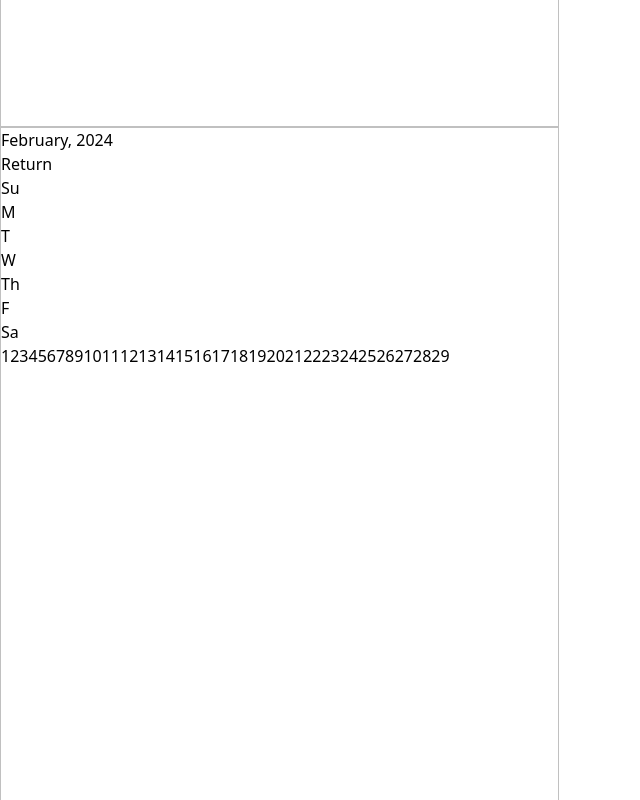
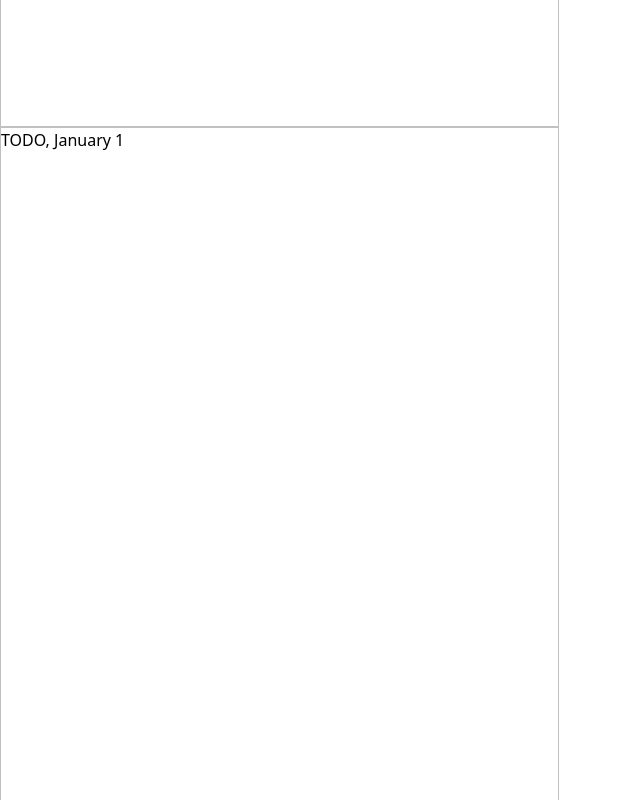
Before and after one commit to zero0Halo/a5-a6-calendar, a React (Vite) app: page / in a window 1280 px wide. Shown: the part 1460-2260 px from the top of the page, without its empty margins (0-640 px from the left). Built offline with nearby package versions, Linux system fonts and the light colour scheme.

Commit message:
feat: added generated todo pages with working links

```diff
--- a/src/components/MonthPage.tsx
+++ b/src/components/MonthPage.tsx
@@ -15,8 +15,8 @@ const blankStyle = "bg-slate-100";
 
 function MonthPage({ monthName, index, year }: MonthPageProps) {
   const monthStartString = `${index}/1/${year}`;
-  const daysInMonth = dayjs(monthStartString).daysInMonth();
-  const dayStartIndex = dayjs(monthStartString).day();
+  const daysInMonth: number = dayjs(monthStartString).daysInMonth();
+  const dayStartIndex: number = dayjs(monthStartString).day();
   let count = 0;
   const daysArray = [...new Array(42)].map((_, i) => {
     if (i + 1 >= dayStartIndex && count < daysInMonth) {
@@ -26,6 +26,7 @@ function MonthPage({ monthName, index, year }: MonthPageProps) {
   });
 
   return (
+    <>
       <Page key={monthName} pageIdentifier={`month-${index}`}>
         <div className="align-center flex justify-between px-8 pt-8">
           <h2 className="font-bold text-2xl">
@@ -50,12 +51,25 @@ function MonthPage({ monthName, index, year }: MonthPageProps) {
           <div className={headerStyle}>Sa</div>
 
           {daysArray.map((m) => (
-          <a className={m > 0 ? cellStyle : blankStyle} href="#">
+            <a
+              className={m > 0 ? cellStyle : blankStyle}
+              href={`#month-${index}-${m}`}
+            >
               {m > 0 ? m : ""}
             </a>
           ))}
         </div>
       </Page>
+
+      {[...new Array(daysInMonth)].map((_, i) => (
+        <Page
+          key={`${monthName}-${i + 1}`}
+          pageIdentifier={`month-${index}-${i + 1}`}
+        >
+          TODO, {monthName} {i + 1}
+        </Page>
+      ))}
+    </>
   );
 }
 export default MonthPage;
```
Lines whose indentation alone changed are shown as unchanged.
